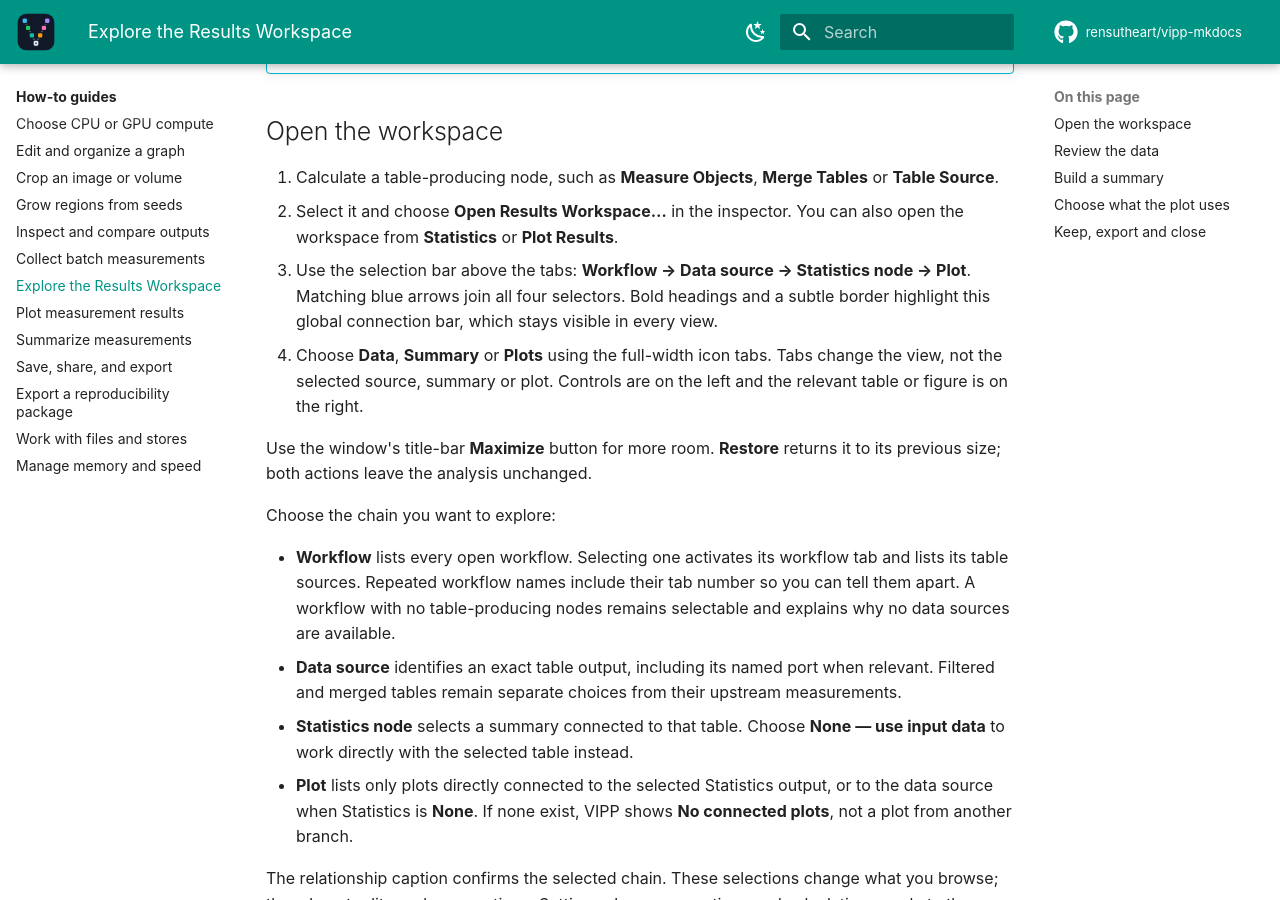
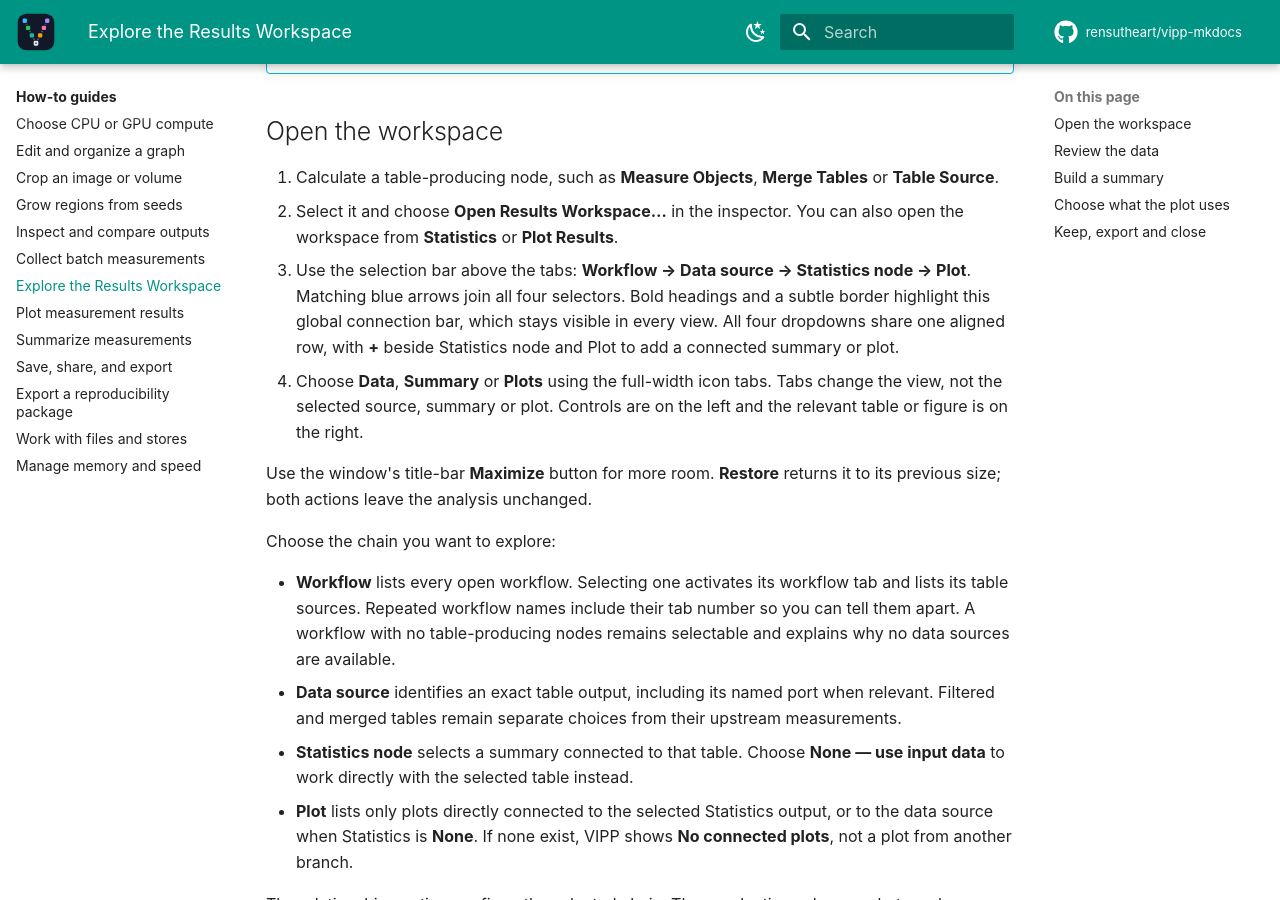
Before and after one commit to rensutheart/vipp-mkdocs, an MkDocs documentation site: the page built from docs/how-to/results-workspace.md, in a window 1280 px wide and 900 px high, scrolled down 432 px. Built offline with MkDocs 1.6.1 and Material for MkDocs 9.7.7, drawn with Linux system fonts in a browser that asks for light colours; plug-ins that fetch from the network failed and are left out; comment, search, counter and statistics services are not loaded; the version menu is left out.

Commit message:
Clarify the aligned Results Workspace selector row

```diff
--- a/docs/how-to/results-workspace.md
+++ b/docs/how-to/results-workspace.md
@@ -17,7 +17,8 @@ in **Results Workspace**, without replacing your workflow nodes.
 3. Use the selection bar above the tabs: **Workflow → Data source → Statistics
    node → Plot**. Matching blue arrows join all four selectors. Bold headings
    and a subtle border highlight this global connection bar, which stays
-   visible in every view.
+   visible in every view. All four dropdowns share one aligned row, with **+**
+   beside Statistics node and Plot to add a connected summary or plot.
 4. Choose **Data**, **Summary** or **Plots** using the full-width icon tabs.
    Tabs change the view, not the selected source, summary or plot. Controls
    are on the left and the relevant table or figure is on the right.
```
